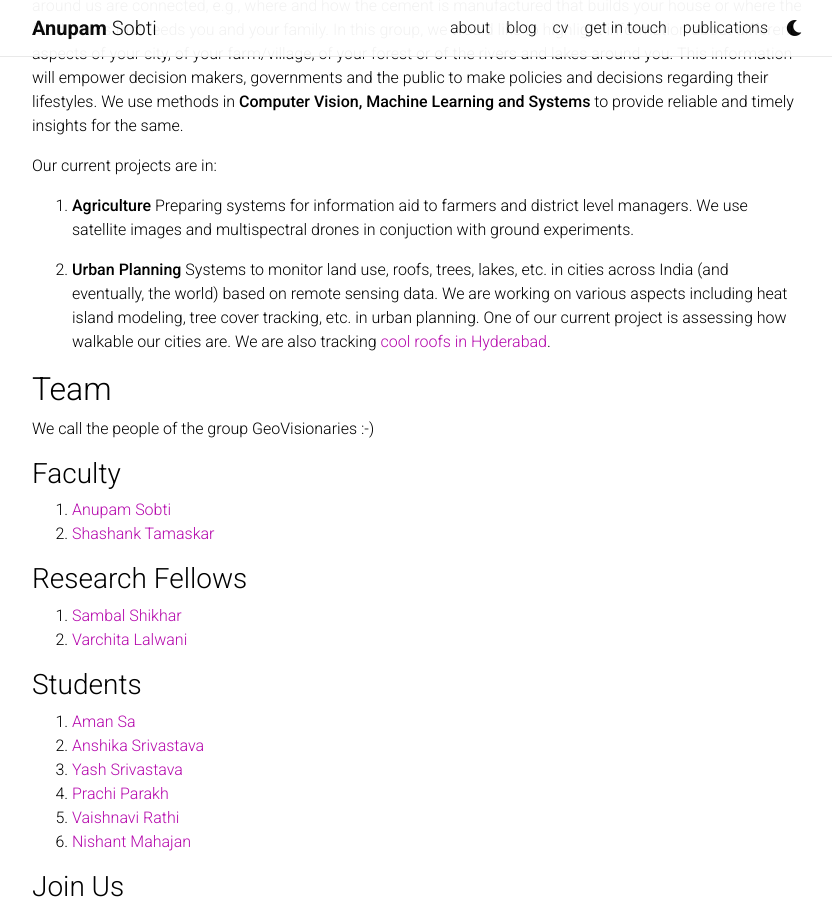
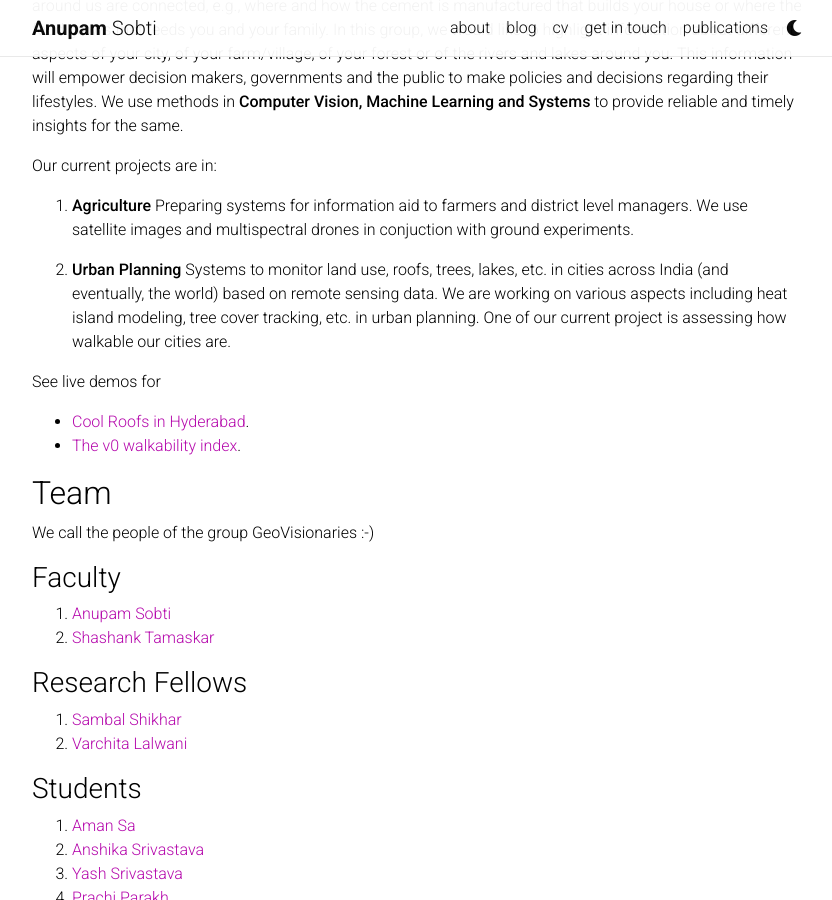
Before and after one commit to anupamsobti/anupamsobti.github.io, a Jekyll site: the page built from _pages/geospatial-computer-vision.md, in a window 1280 px wide and 900 px high, scrolled down 436 px. Shown: the whole window, without its empty margins (223-1055 px from the left). Built offline with Jekyll 4.4.1, drawn with Linux system fonts in a browser that asks for light colours; nearby versions of some CDN libraries; comment, search, counter and statistics services are not loaded; a style sheet for code colours, icons or effects is not loaded.

Commit message:
added demo links

```diff
--- a/_pages/geospatial-computer-vision.md
+++ b/_pages/geospatial-computer-vision.md
@@ -17,7 +17,11 @@ Our current projects are in:
 Preparing systems for information aid to farmers and district level managers. We use satellite images and multispectral drones in conjuction with ground experiments.
 
 2. **Urban Planning**
-Systems to monitor land use, roofs, trees, lakes, etc. in cities across India (and eventually, the world) based on remote sensing data. We are working on various aspects including heat island modeling, tree cover tracking, etc. in urban planning. One of our current project is assessing how walkable our cities are. We are also tracking [cool roofs in Hyderabad](http://65.1.148.248:8501/).
+Systems to monitor land use, roofs, trees, lakes, etc. in cities across India (and eventually, the world) based on remote sensing data. We are working on various aspects including heat island modeling, tree cover tracking, etc. in urban planning. One of our current project is assessing how walkable our cities are.
+
+See live demos for
+- [Cool Roofs in Hyderabad](http://43.204.103.176:8501/).
+- [The v0 walkability index](http://43.204.103.176:8502/).
 
 ## Team
 
```
